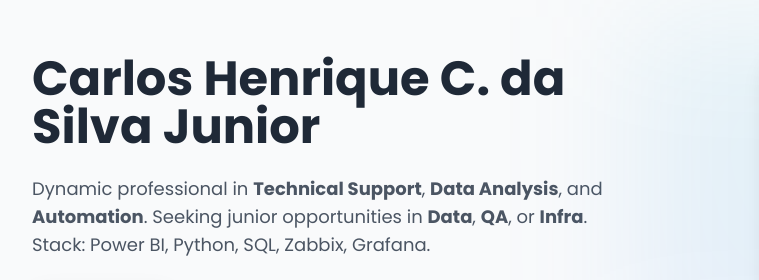
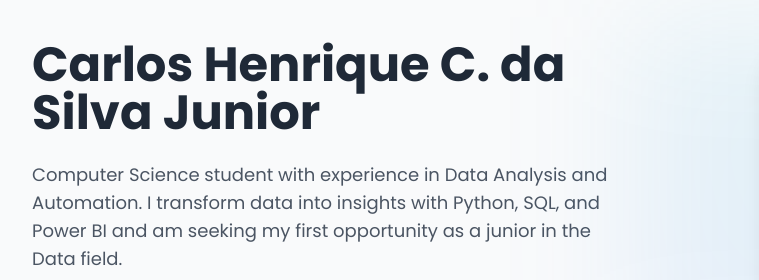
Before and after one commit to baxinhodull/baxinhodull.github.io, a plain HTML site: page index.html in a window 1280 px wide. Shown: the part 206-486 px from the top of the page, 0-759 px from the left. Drawn offline with nearby package versions, Linux system fonts and the light colour scheme.

Commit message:
Update index.html

```diff
--- a/index.html
+++ b/index.html
@@ -341,7 +341,7 @@
             'en': {
                 nav_about: 'About', nav_experience: 'Experience', nav_projects: 'Projects', nav_skills: 'Skills', nav_certifications: 'Certifications', nav_contact: 'Contact',
                 nav_about_mobile: 'About', nav_experience_mobile: 'Experience', nav_projects_mobile: 'Projects', nav_skills_mobile: 'Skills', nav_certifications_mobile: 'Certifications', nav_contact_mobile: 'Contact',
-                hero_description: 'Dynamic professional in <strong>Technical Support</strong>, <strong>Data Analysis</strong>, and <strong>Automation</strong>. Seeking junior opportunities in <strong>Data</strong>, <strong>QA</strong>, or <strong>Infra</strong>. Stack: Power BI, Python, SQL, Zabbix, Grafana.',
+                hero_description: 'Computer Science student with experience in Data Analysis and Automation. I transform data into insights with Python, SQL, and Power BI and am seeking my first opportunity as a junior in the Data field.',
                 hero_btn_contact: 'Get in Touch', hero_btn_projects: 'View Projects',
                 about_title: 'About Me',
                 about_desc: `With a solid background in IT infrastructure and technical support, I made a strategic decision to focus my career on <strong>Data Analysis</strong>. My passion is to transform raw data into insights that solve real business problems.<br><br>Today, I use <strong>Python, SQL, and Power BI</strong> to automate processes, extract and model data, and create interactive dashboards that support decision-making. I am seeking a junior opportunity where I can apply my problem-solving focus and grow in a data-driven environment.`,
```
